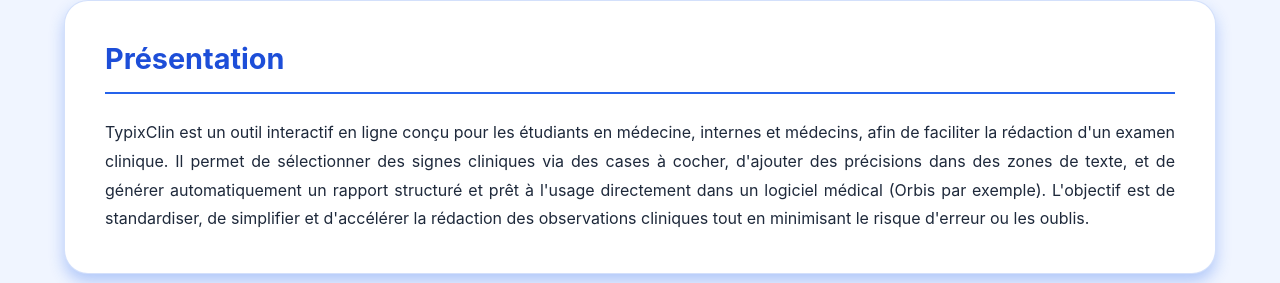
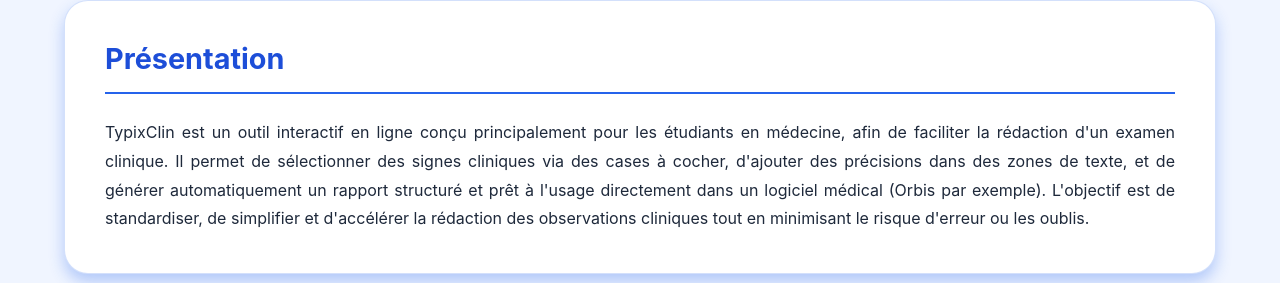
Before and after one commit to JEZENN/TypixClin, a plain HTML site: page index.html in a window 1280 px wide. Shown: the part 237-520 px from the top of the page. Drawn offline with Linux system fonts and the light colour scheme.

Commit message:
Add files via upload

```diff
--- a/index.html
+++ b/index.html
@@ -535,7 +535,7 @@
 		        <div class="description-box">
             <h4>Présentation</h4>
             <div class="content">
-                TypixClin est un outil interactif en ligne conçu pour les étudiants en médecine, internes et médecins, afin de faciliter la rédaction d'un examen clinique.
+                TypixClin est un outil interactif en ligne conçu principalement pour les étudiants en médecine, afin de faciliter la rédaction d'un examen clinique.
                 Il permet de sélectionner des signes cliniques via des cases à cocher, d'ajouter des précisions dans des zones de texte, et de générer automatiquement un rapport structuré et prêt à l'usage directement dans un logiciel médical (Orbis par exemple).
                 L'objectif est de standardiser, de simplifier et d'accélérer la rédaction des observations cliniques tout en minimisant le risque d'erreur ou les oublis.
             </div>
```
